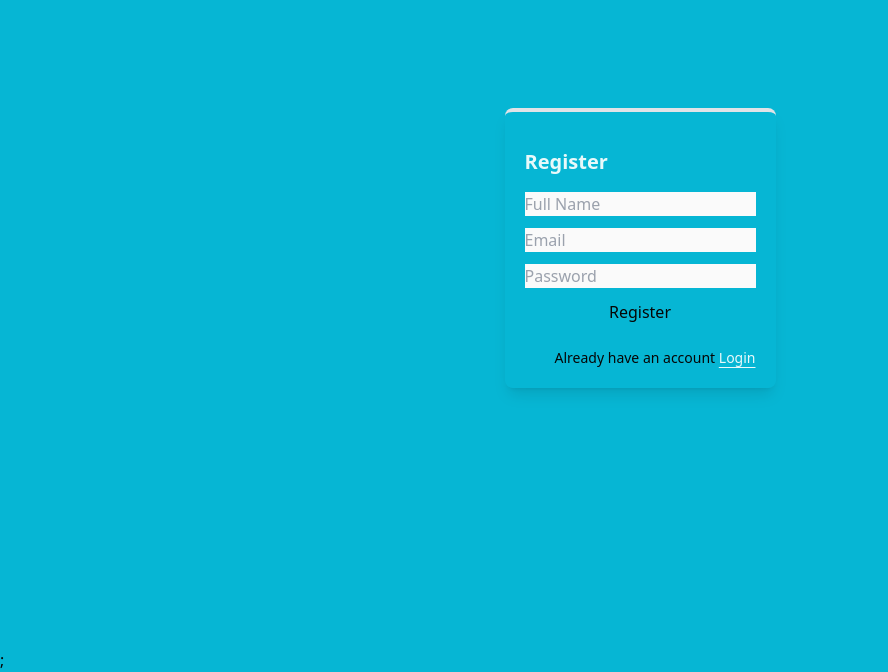
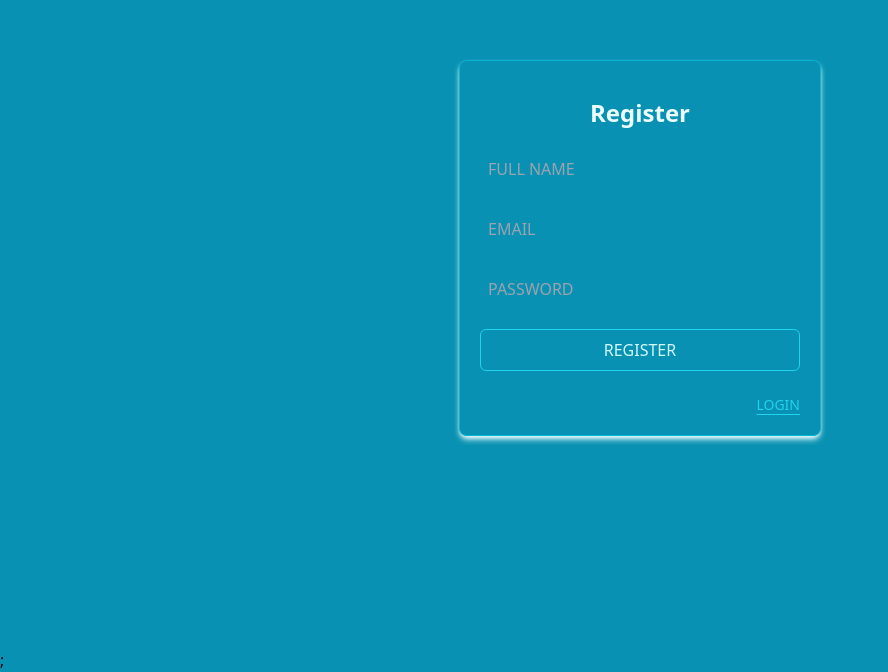
Before and after one commit to AliFeruz/crud, a Next.js app: page /register in a window 1280 px wide. Shown: the part 152-824 px from the top of the page, without its empty margins (0-888 px from the left). Built offline with nearby package versions, Linux system fonts and the light colour scheme.

Commit message:
added next auth

```diff
--- a/components/BottomBar.tsx
+++ b/components/BottomBar.tsx
@@ -1,19 +1,26 @@
 import Link from 'next/link'
 import React from 'react'
+import { UserCircleIcon, PencilSquareIcon, InformationCircleIcon, ArrowLeftEndOnRectangleIcon } from "@heroicons/react/24/outline";
 
 const BottomBar = () => {
   return (
     <div className='fixed bottom-0 left-0 right-0 z-50 flex justify-around items-center
-    bg-gray-400 border-t-2 border-gray-500 py-4 md:hidden'>
-      <Link href='/'>
-        <span className='text-xs md:text-sm md:font-semibold uppercase hover:border-b'>Profile</span>
-      </Link>
-      <Link href='/'>
-        <span className='text-xs md:text-sm md:font-semibold uppercase hover:border-b'>New Note</span>
-      </Link>
-      <Link href='/'>
-        <span className='text-xs md:text-sm md:font-semibold uppercase hover:border-b'>Info</span>
-      </Link>
+    border-t-2 border-cyan-500 py-4 md:hidden'>
+      <Link href={'/profile'}>
+        <div className="p-1 rounded-2xl border border-cyan-400">
+        <UserCircleIcon fill="fill-cyan-300" className="w-8 h-8 text-cyan-500 fill-cyan-800"/>
+        </div>
+        </Link>
+        <Link href={'/newnote'}>
+        <div className="p-1 rounded-2xl border border-cyan-400">
+        <PencilSquareIcon fill="fill-cyan-300" className="w-8 h-8 text-cyan-500 fill-cyan-800"/>
+        </div>
+        </Link>
+        <Link href={'/about'}>
+        <div className="p-1 rounded-2xl border border-cyan-400">
+        <InformationCircleIcon fill="fill-cyan-300" className="w-8 h-8 text-cyan-400 fill-cyan-800"/>
+        </div>
+        </Link>
     </div>
   )
 }
--- a/components/Logo.tsx
+++ b/components/Logo.tsx
@@ -1,10 +1,14 @@
+import Link from 'next/link'
 import React from 'react'
 
 const Logo = () => {
   return (
-    <div className='fixed flex items-center inset-x-0 justify-center z-[100] top-10 w-full'>
-        <div className='px-6 py-3 rounded-lg bg-cyan-800'>
-        <h1 className='uppercase tracking-wider text-5xl text-cyan-300 font-semibold'>Crud</h1>
+    <div className='fixed flex items-center inset-x-0 justify-center z-[100] top-4 md:top-8 w-full'>
+        <div className='px-6 py-3'>
+        <Link href={'/'}>
+        <h1 className='uppercase tracking-wider text-5xl text-fuchsia-400 font-semibold'>Crud</h1>
+        </Link>
+
         </div>
     </div>
   )
--- a/components/Navbar.tsx
+++ b/components/Navbar.tsx
@@ -1,19 +1,40 @@
 import Link from "next/link";
+import { signOut } from 'next-auth/react';
+import { UserCircleIcon, PencilSquareIcon, InformationCircleIcon, ArrowLeftEndOnRectangleIcon } from "@heroicons/react/24/outline";
+import { useRouter } from "next/router";
 
 const NavBar = () => {
+    const router = useRouter();
+
+    async function logOut(){
+        await router.push('/register');
+        await signOut()
+      }
+
     return (
-        <div className='fixed right-10 top-1/2 transform -translate-y-1/2 hidden md:flex flex-col items-center z-[100]'>
+        <div className='fixed right-10 top-1/2 transform opacity-100 -translate-y-1/2 hidden md:flex flex-col items-center z-[100]'>
             <div className='flex flex-col items-center justify-center space-y-4
-                rounded-2xl border-2 border-gray-500 h-auto md:py-6 px-4 md:px-6'>
-                <Link href={'/'}>
-                Profile
+                rounded-2xl border border-fuchsia-300 bg-cyan-950 opacity-75 h-auto p-2.5'>
+                <Link href={'/profile'}>
+                <div className="p-1 rounded-2xl border border-fuchsia-200">
+                <UserCircleIcon fill="fill-cyan-300" className="w-16 h-16 text-fuchsia-100 fill-cyan-700"/>
+                </div>
+                </Link>
+                <Link href={'/newnote'}>
+                <div className="p-1 rounded-2xl border border-fuchsia-200">
+                <PencilSquareIcon fill="fill-cyan-300" className="w-16 h-16 text-fuchsia-100 fill-cyan-700"/>
+                </div>
                 </Link>
                 <Link href={'/about'}>
-                New Note
+                <div className="p-1 rounded-2xl border border-fuchsia-200">
+                <InformationCircleIcon fill="fill-cyan-300" className="w-16 h-16 text-fuchsia-100 fill-cyan-700"/>
+                </div>
                 </Link>
-                <Link href={'/skills'}>
-                Info
-                </Link>
+                <button onClick={logOut}>
+                <div className="p-1 rounded-2xl border border-fuchsia-200">
+                <ArrowLeftEndOnRectangleIcon fill="fill-cyan-300" className="w-14 h-14 text-fuchsia-100 fill-cyan-700"/>
+                </div>
+                </button>
             </div>
         </div>
     );
--- a/components/forms/LoginForm.tsx
+++ b/components/forms/LoginForm.tsx
@@ -42,23 +42,27 @@ const LoginForm = () => {
 
   return (
     <div className='grid place-items-center h-screen'>
-    <div className='shadow-lg p-5 rounded-lg bg-lavanda-50
-    border-t-4 border-lavanda-500'>
-    <h1 className='text-xl font-bold my-4'>Login</h1>
+    <div className='p-5 rounded-lg border border-cyan-500 shadow-md shadow-cyan-50'>
+    <h1 className='text-2xl text-center font-bold my-4'>Login</h1>
     <form className='flex flex-col gap-3' onSubmit={handleSubmit}>
     <input type="text" placeholder='Email' value={email}
+    className='w-80 bg-cyan-600 h-10 placeholder:uppercase rounded-md
+    placeholder:text-gray-400 placeholder:px-2 my-1'
     onChange={(e) => setEmail(e.target.value)}/>
     <input type="text" placeholder='Password' value={password}
+    className='w-80 bg-cyan-600 h-10 placeholder:uppercase rounded-md
+    placeholder:text-gray-400 placeholder:px-2 my-1'
     onChange={(e) => setPassword(e.target.value)}/>
-    <button className='btn-primary w-full' type='submit'>Login</button>
+    <button className='text-cyan-100 p-2 uppercase border border-cyan-400 mt-1 rounded-md
+    w-full bg-cyan-600' type='submit'>Login</button>
     {error && (
     <div className='bg-red-500 text-white w-fit text-sm py-1 px-3
     rounded-lg mt-2'>
     {error}
     </div>
     )}
-    <Link href={'/register'} className='text-sm mt-3 text-right'>
-    Don&apos;t have an account <span className='underline underline-offset-4'>Register</span>
+    <Link href={'/register'} className='text-sm mt-3 text-cyan-600 text-right'>
+    Don&apos;t have an account <span className='underline ml-2 uppercase text-cyan-400 underline-offset-4'>Register</span>
     </Link>
     </form>
     </div>
--- a/components/forms/RegisterForm.tsx
+++ b/components/forms/RegisterForm.tsx
@@ -51,24 +51,32 @@ const RegisterForm = () => {
 
   return (
     <div className='grid place-items-center h-screen'>
-    <div className='shadow-lg p-5 rounded-lg border-t-4 border-lavanda-500'>
-    <h1 className='text-xl font-bold my-4'>Register</h1>
+    <div className='p-5 rounded-lg border border-cyan-500 shadow-md shadow-cyan-50'>
+    <h1 className='text-2xl text-center font-bold my-4'>Register</h1>
     <form className='flex flex-col gap-3' onSubmit={handleSubmit}>
-    <input type="text" placeholder='Full Name' value={name}
+    <input type="text" placeholder='full name' value={name}
+    className='w-80 bg-cyan-600 h-10 placeholder:uppercase rounded-md
+    placeholder:text-gray-400 placeholder:px-2 my-1'
     onChange={(e) => setName(e.target.value)}/>
-    <input type="text" placeholder='Email' value={email}
+    <input type="text" placeholder='Email'
+    className='w-80 bg-cyan-600 h-10 placeholder:uppercase rounded-md
+    placeholder:text-gray-400 placeholder:px-2 my-1' value={email}
     onChange={(e) => setEmail(e.target.value)}/>
-    <input type="text" placeholder='Password' value={password}
+    <input type="text" placeholder='Password'
+    className='w-80 bg-cyan-600 h-10 placeholder:uppercase rounded-md
+    placeholder:text-gray-400 placeholder:px-2 my-1' value={password}
     onChange={(e) => setPassword(e.target.value)}/>
-    <button className='btn-primary w-full' type='submit'>Register</button>
+    <button className='text-cyan-100 p-2 uppercase border border-cyan-400 mt-1 rounded-md
+    w-full bg-cyan-600'
+    type='submit'>Register</button>
     {error && (
     <div className='bg-red-500 text-white w-fit text-sm py-1 px-3
     rounded-lg mt-2'>
     {error}
     </div>
     )}
-    <Link href={'/'} className='text-sm mt-3 text-right'>
-    Already have an account <span className='underline underline-offset-4'>Login</span>
+    <Link href={'/'} className='text-sm mt-3 text-cyan-600 text-right'>
+    Already have an account <span className='underline ml-2 uppercase text-cyan-400 underline-offset-4'>Login</span>
     </Link>
     </form>
     </div>
--- /dev/null
+++ b/pages/about/index.tsx
@@ -0,0 +1,14 @@
+import RootLayout from '@/components/RootLayout'
+import React from 'react'
+
+const index = () => {
+  return (
+    <RootLayout>
+      <div>
+        About
+      </div>
+    </RootLayout>
+  )
+}
+
+export default index
--- /dev/null
+++ b/pages/newnote/index.tsx
@@ -0,0 +1,14 @@
+import RootLayout from '@/components/RootLayout'
+import React from 'react'
+
+const index = () => {
+  return (
+    <RootLayout>
+      <div>
+
+      </div>
+    </RootLayout>
+  )
+}
+
+export default index
--- a/pages/profile/index.tsx
+++ b/pages/profile/index.tsx
@@ -1,19 +1,20 @@
 import React from 'react'
 import { useSession } from "next-auth/react";
+import RootLayout from '@/components/RootLayout';
 
 const Profile = () => {
     const { data: session } = useSession();
 
   return (
-    <div>
-        <div className="p-6 my-4">
-        <h1 className="text-xl text-white text-center">
-        Hello, {" "}
-        <span className="text-white text-2xl uppercase">
-        {session?.user?.name}!</span>
-        </h1>
+    <RootLayout>
+    <div className="flex w-5/6 min-h-screen mt-28 justify-center">
+    <h1 className="text-xl text-fuchsia-300 text-center">
+    Hello, {" "}
+    <span className="text-white text-2xl uppercase">
+    {session?.user?.name}!</span>
+    </h1>
       </div>
-    </div>
+    </RootLayout>
   )
 }
 
--- a/styles/globals.css
+++ b/styles/globals.css
@@ -12,7 +12,7 @@ h1,h2,h3,h4,h4,p,span {
 }
 
 body {
-  @apply bg-cyan-500 contrast-[96%]
+  @apply bg-cyan-600
 }
 
 @layer utilities {
```
